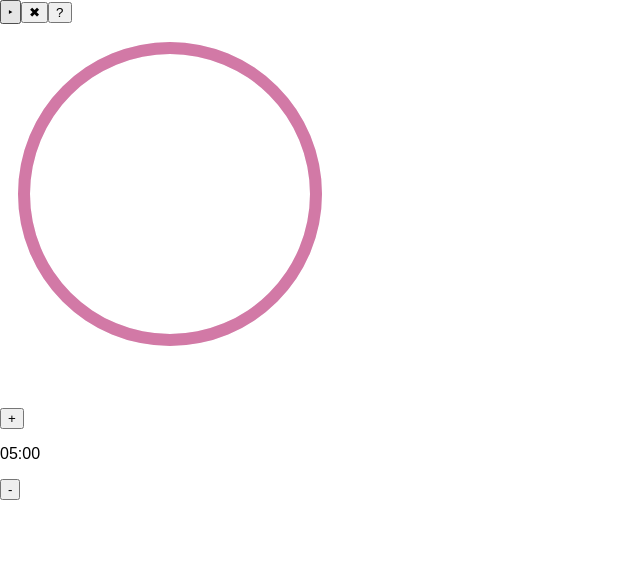
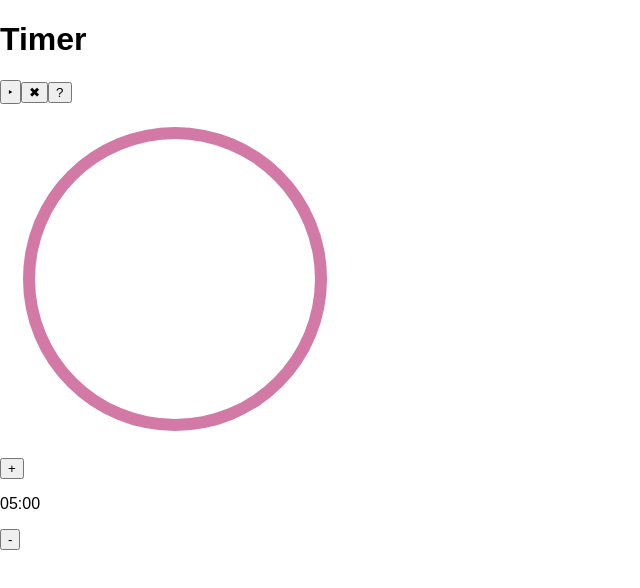
Before and after one commit to bonnina/d3-timer, a React (Create React App) app: page / in a window 1280 px wide. Shown: the top 588 px of the page, without its empty margins (0-640 px from the left). Built offline with nearby package versions, Linux system fonts and the light colour scheme.

Commit message:
Update styles

```diff
--- a/src/App.tsx
+++ b/src/App.tsx
@@ -77,7 +77,8 @@ class App extends React.Component<{}, State> {
 
   public render() {
     return (
-      <div>
+      <div id='area'>
+        <h1> Timer </h1>
         <div className='controls'>
           <button id='start' onClick={this.countdown}> &#8227; </button>
           <button id='reset' onClick={this.reset}> &#10006; </button>
@@ -87,9 +88,9 @@ class App extends React.Component<{}, State> {
         <Circle progress={ 1 - (this.state.length / 60 / this.state.session) } />
 
         <div className='clock'>
-          <button onClick={this.onIncrement}> + </button>
-          <p> {this.state.time} </p>
-          <button onClick={this.onDecrement}> - </button>
+          <button id='plus' onClick={this.onIncrement}> + </button>
+          <p id='time'> {this.state.time} </p>
+          <button id='minus' onClick={this.onDecrement}> - </button>
         </div>
       </div>
     );
--- a/src/Circle.tsx
+++ b/src/Circle.tsx
@@ -32,11 +32,11 @@ class Circle extends React.Component<Props, {}> {
 
   public setContext() {
     return d3.select(this.ref).append('svg')
-      .attr('height', '380px')
-      .attr('width', '380px')
+      .attr('height', '350px')
+      .attr('width', '350px')
       .attr('id', 'd3-circle')
       .append('g')
-      .attr('transform', `translate(170, 170)`);
+      .attr('transform', `translate(175, 175)`);
   }
 
   public setBackground(context: any) {
```
